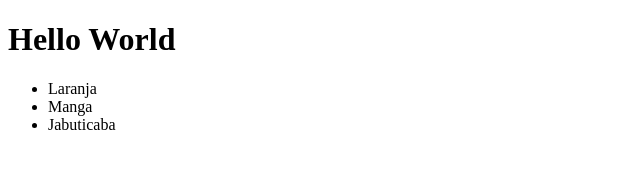
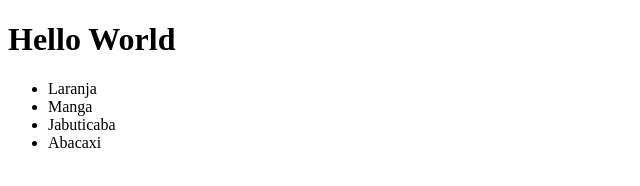
Before and after one commit to Hitsugam/alira-git, a plain HTML site: page index.html in a window 1280 px wide. Shown: the full height of the page, 0-640 px from the left. Drawn offline with Linux system fonts and the light colour scheme.

Commit message:
fruta adicionada

```diff
--- a/index.html
+++ b/index.html
@@ -12,6 +12,7 @@
 			<li>Laranja</li>
 			<li>Manga</li>
 			<li>Jabuticaba</li>
+			<li>Abacaxi</li>
 		</ul>
 
 	</body>
```
